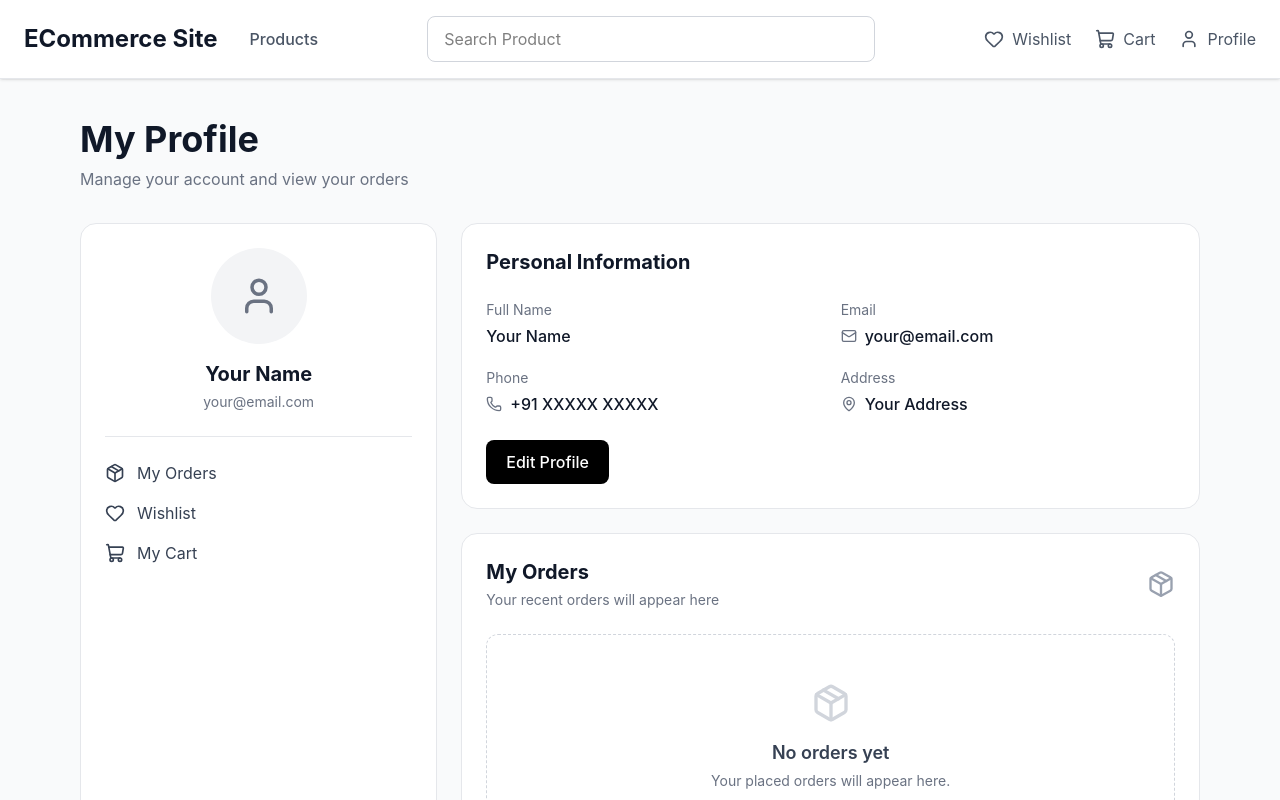
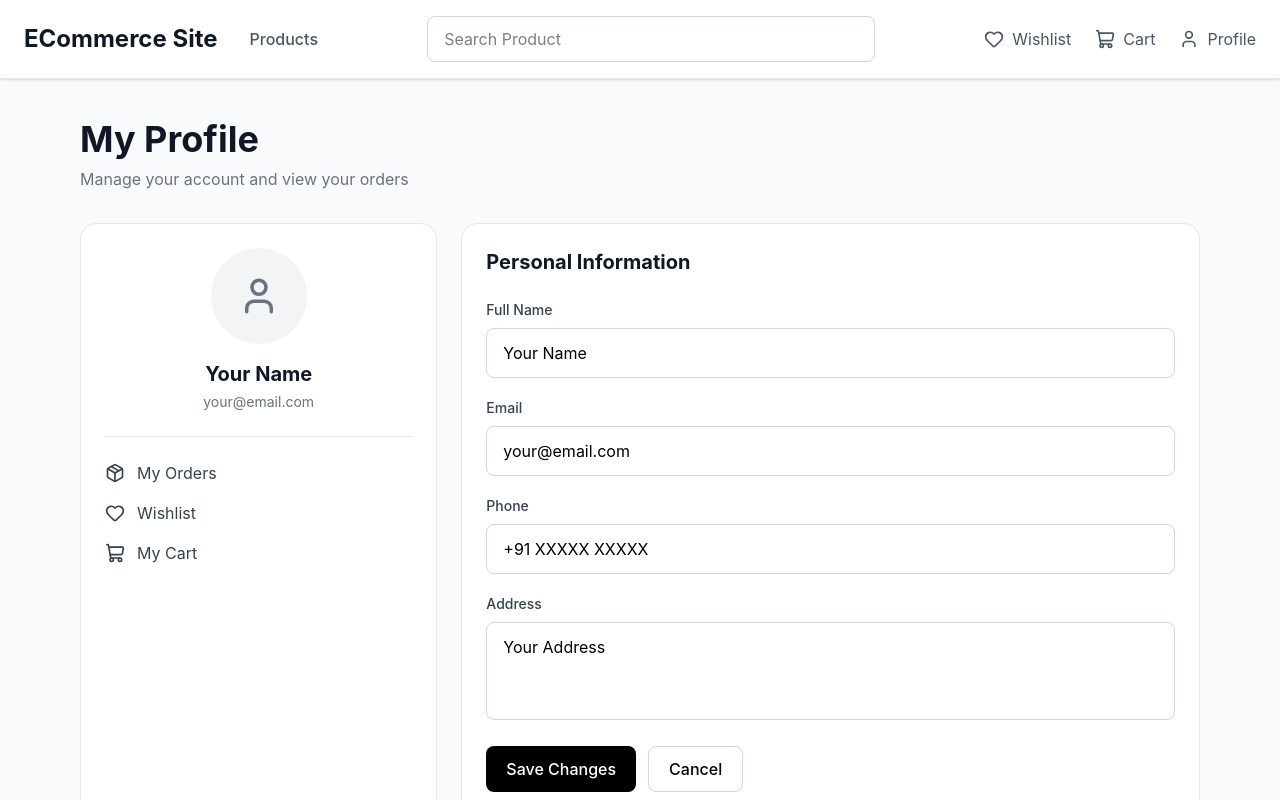
Before and after one commit to Rudraksh1428/eCommerce, a React (Vite) app: page /profile in a window 1280 px wide. Both pictures are taken after a click on the button "Edit Profile". Shown: the top 800 px of the page. Built offline with nearby package versions, Linux system fonts and the light colour scheme.

Commit message:
edit profile added

```diff
--- a/src/pages/Profile.jsx
+++ b/src/pages/Profile.jsx
@@ -1,8 +1,49 @@
-import React from "react";
+import React, { useState } from "react";
 import { Link } from "react-router-dom";
-import { User, Package, Heart, ShoppingCart, MapPin, Phone, Mail } from "lucide-react";
+import {
+  User,
+  Package,
+  Heart,
+  ShoppingCart,
+  MapPin,
+  Phone,
+  Mail,
+} from "lucide-react";
 
 const Profile = () => {
+  const [isEditing, setIsEditing] = useState(false);
+
+  const [profile, setProfile] = useState({
+    name: "Your Name",
+    email: "your@email.com",
+    phone: "+91 XXXXX XXXXX",
+    address: "Your Address",
+  });
+
+  const [formData, setFormData] = useState(profile);
+
+  const handleChange = (e) => {
+    setFormData({
+      ...formData,
+      [e.target.name]: e.target.value,
+    });
+  };
+
+  const handleEdit = () => {
+    setFormData(profile);
+    setIsEditing(true);
+  };
+
+  const handleSave = () => {
+    setProfile(formData);
+    setIsEditing(false);
+  };
+
+  const handleCancel = () => {
+    setFormData(profile);
+    setIsEditing(false);
+  };
+
   return (
     <div className="min-h-screen bg-gray-50 px-6 md:px-12 lg:px-20 py-10">
       <div className="max-w-6xl mx-auto">
@@ -28,11 +69,11 @@ const Profile = () => {
               </div>
 
               <h2 className="text-xl font-bold text-gray-900 mt-4">
-                Your Name
+                {profile.name}
               </h2>
 
               <p className="text-gray-500 text-sm mt-1">
-                your@email.com
+                {profile.email}
               </p>
 
             </div>
@@ -73,10 +114,102 @@ const Profile = () => {
 
             <div className="bg-white border border-gray-200 rounded-2xl p-6">
 
+              <div className="flex items-center justify-between">
+
                 <h2 className="text-xl font-bold text-gray-900">
                   Personal Information
                 </h2>
 
+                {!isEditing && (
+                  <button
+                    onClick={handleEdit}
+                    className="px-4 py-2 bg-black text-white rounded-lg text-sm font-medium hover:bg-gray-800 transition"
+                  >
+                    Edit Profile
+                  </button>
+                )}
+
+              </div>
+
+              {isEditing ? (
+                <div className="mt-6 space-y-5">
+
+                  <div>
+                    <label className="block text-sm font-medium text-gray-700 mb-2">
+                      Full Name
+                    </label>
+
+                    <input
+                      type="text"
+                      name="name"
+                      value={formData.name}
+                      onChange={handleChange}
+                      className="w-full px-4 py-3 border border-gray-300 rounded-lg outline-none focus:ring-2 focus:ring-black"
+                    />
+                  </div>
+
+                  <div>
+                    <label className="block text-sm font-medium text-gray-700 mb-2">
+                      Email
+                    </label>
+
+                    <input
+                      type="email"
+                      name="email"
+                      value={formData.email}
+                      onChange={handleChange}
+                      className="w-full px-4 py-3 border border-gray-300 rounded-lg outline-none focus:ring-2 focus:ring-black"
+                    />
+                  </div>
+
+                  <div>
+                    <label className="block text-sm font-medium text-gray-700 mb-2">
+                      Phone
+                    </label>
+
+                    <input
+                      type="text"
+                      name="phone"
+                      value={formData.phone}
+                      onChange={handleChange}
+                      className="w-full px-4 py-3 border border-gray-300 rounded-lg outline-none focus:ring-2 focus:ring-black"
+                    />
+                  </div>
+
+                  <div>
+                    <label className="block text-sm font-medium text-gray-700 mb-2">
+                      Address
+                    </label>
+
+                    <textarea
+                      name="address"
+                      value={formData.address}
+                      onChange={handleChange}
+                      rows="3"
+                      className="w-full px-4 py-3 border border-gray-300 rounded-lg outline-none focus:ring-2 focus:ring-black resize-none"
+                    />
+                  </div>
+
+                  <div className="flex gap-3">
+
+                    <button
+                      onClick={handleSave}
+                      className="px-5 py-2.5 bg-black text-white rounded-lg font-medium hover:bg-gray-800 transition"
+                    >
+                      Save Changes
+                    </button>
+
+                    <button
+                      onClick={handleCancel}
+                      className="px-5 py-2.5 border border-gray-300 rounded-lg font-medium hover:bg-gray-100 transition"
+                    >
+                      Cancel
+                    </button>
+
+                  </div>
+
+                </div>
+              ) : (
                 <div className="grid grid-cols-1 md:grid-cols-2 gap-5 mt-6">
 
                   <div>
@@ -85,7 +218,7 @@ const Profile = () => {
                     </p>
 
                     <p className="font-medium text-gray-900 mt-1">
-                    Your Name
+                      {profile.name}
                     </p>
                   </div>
 
@@ -98,7 +231,7 @@ const Profile = () => {
                       <Mail size={16} className="text-gray-500" />
 
                       <p className="font-medium text-gray-900">
-                      your@email.com
+                        {profile.email}
                       </p>
                     </div>
                   </div>
@@ -112,7 +245,7 @@ const Profile = () => {
                       <Phone size={16} className="text-gray-500" />
 
                       <p className="font-medium text-gray-900">
-                      +91 XXXXX XXXXX
+                        {profile.phone}
                       </p>
                     </div>
                   </div>
@@ -126,16 +259,13 @@ const Profile = () => {
                       <MapPin size={16} className="text-gray-500" />
 
                       <p className="font-medium text-gray-900">
-                      Your Address
+                        {profile.address}
                       </p>
                     </div>
                   </div>
 
                 </div>
-
-              <button className="mt-6 px-5 py-2.5 bg-black text-white rounded-lg font-medium hover:bg-gray-800 transition">
-                Edit Profile
-              </button>
+              )}
 
             </div>
 
```
Lines whose indentation alone changed are shown as unchanged.
